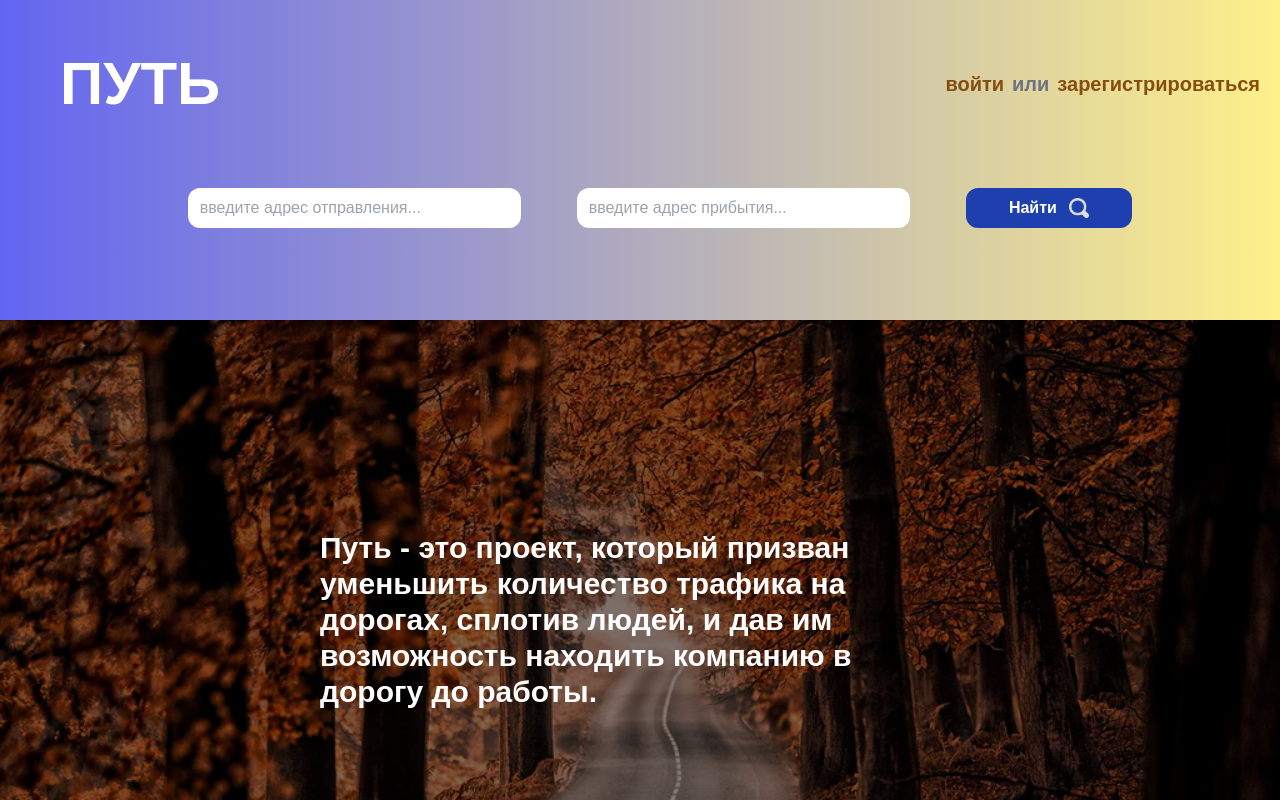
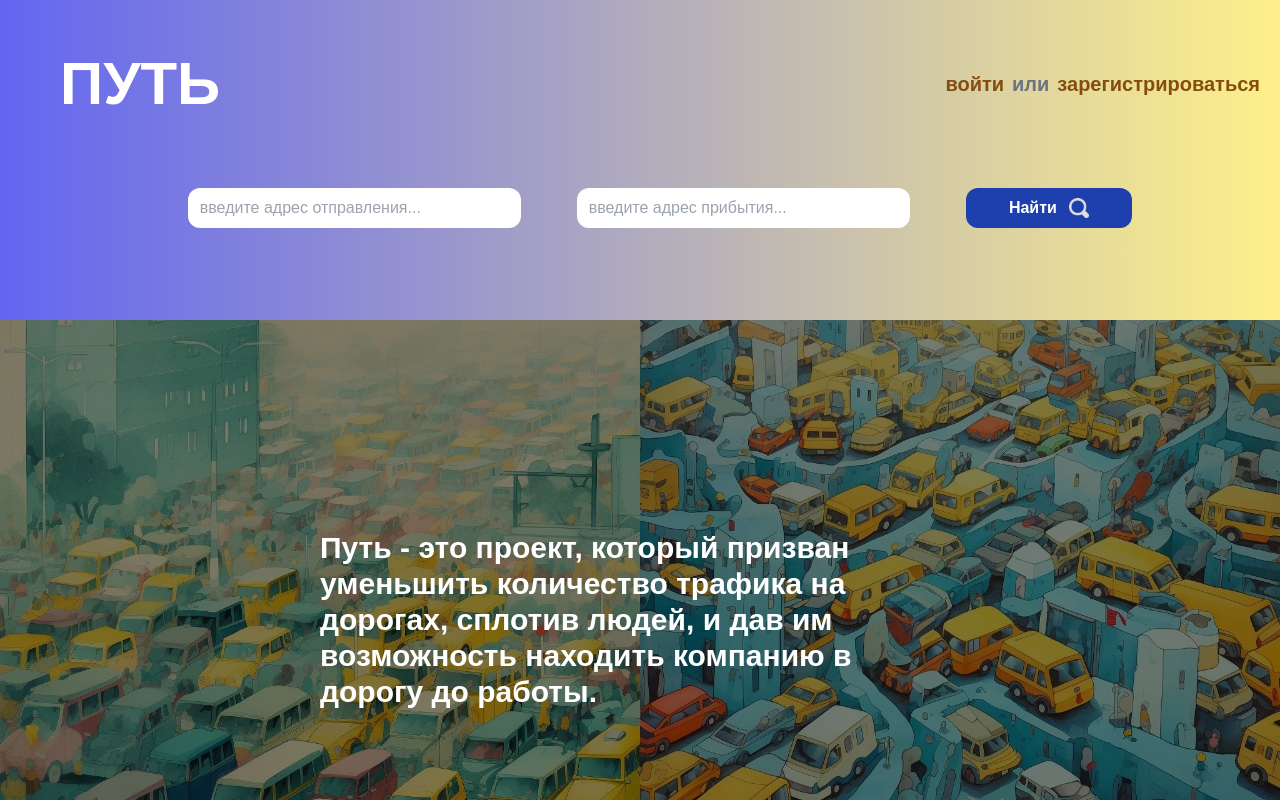
Before and after one commit to BlackSquareShip/Way, a React (Create React App) app: page / in a window 1280 px wide. Shown: the top 800 px of the page. Built offline with nearby package versions, Linux system fonts and the light colour scheme.

Commit message:
change intro bg

```diff
--- a/src/components/SecondBlock/Intro.tsx
+++ b/src/components/SecondBlock/Intro.tsx
@@ -2,7 +2,7 @@ import React from "react";
 
 export function Intro() {
     return(
-        <div className={"bg-cover bg-no-repeat introBg h-[600px]"}>
+        <div className={"bg-cover bg-no-repeat bg-[url('../public/trafic.jpeg')] introBg h-[600px]"}>
             <div className={"h-full bg-black/50"}>
                 <div className={"flex w-1/2 m-auto flex-col h-full justify-center text-3xl font-bold"}>
                     Путь - это проект, который призван уменьшить количество трафика на дорогах, сплотив людей, и дав им возможность находить компанию в дорогу до работы.
--- a/src/index.css
+++ b/src/index.css
@@ -26,6 +26,6 @@ code {
     monospace;
 }
 
-.introBg{
-  background-image: url("../public/back.webp");
-}
+/*.introBg{*/
+/*  background-image: url("../public/back.webp");*/
+/*}*/
```
Also changed, not shown: public/trafic.jpeg (added).
